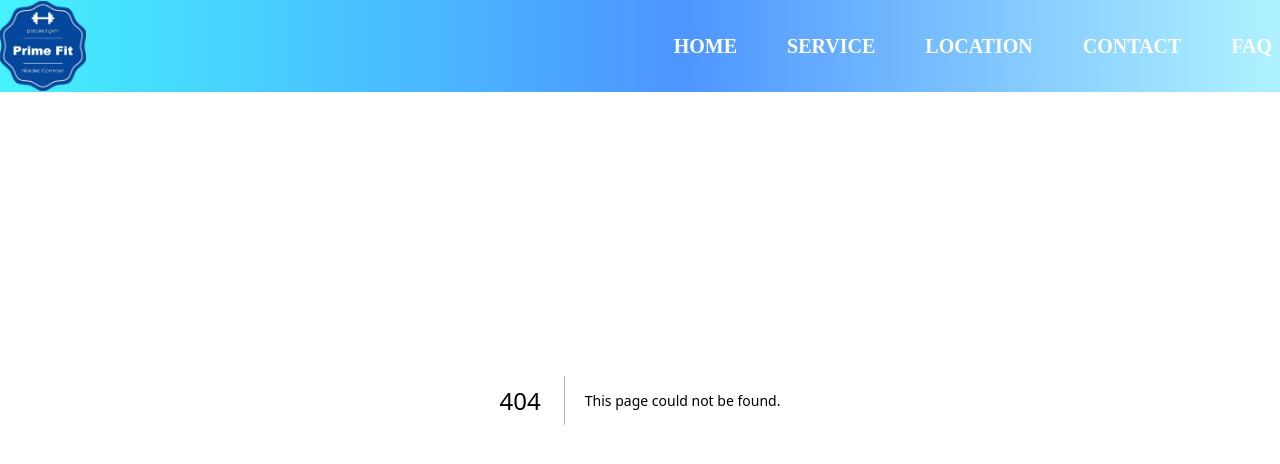
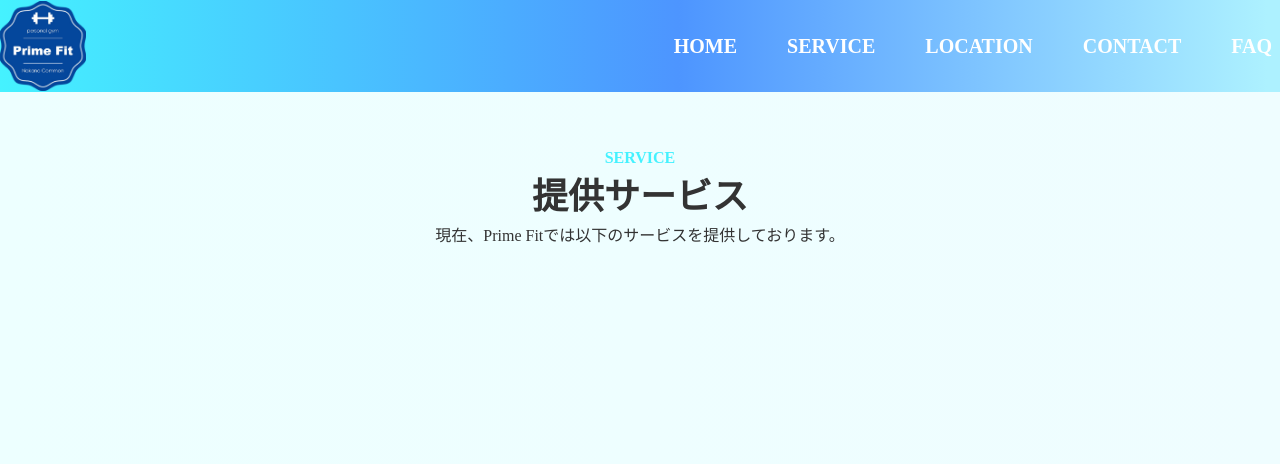
Before and after one commit to saitoshi/nakanoPrimeFit2, a Next.js app in the folder src/: page /service in a window 1280 px wide. Before the commit this address had no page. Shown: the top 464 px of the page. Built offline with nearby package versions, Linux system fonts and the light colour scheme.

Commit message:
issue-04: created service page

```diff
--- a/src/app/globals.css
+++ b/src/app/globals.css
@@ -173,6 +173,17 @@ body {
   padding: 0 40px;
   border-radius: 40px;
 }
+.pageContainer {
+  padding: 0 20px;
+}
+.pageContainer h2 {
+  padding: 54px 0 72px;
+  text-align: center;
+}
+
+.pageDescription {
+  text-align: center;
+}
 #serviceSectionContainer h2,
 #ownerSectionContainer h2,
 #locationSectionContainer h2 {
--- /dev/null
+++ b/src/app/service/page.tsx
@@ -0,0 +1,28 @@
+import type { Metadata } from "next";
+import { CSSProperties } from "react";
+export const metadata: Metadata = {
+  metadataBase: new URL("http://localhost:3000"),
+  title: "Prime Fit Gym 中野 | サービス",
+  keywords: "パーソナルトレーニング、中野、脱毛、トレーニング、",
+  openGraph: {
+    title: "Prime Fit Gym 中野 | サービス",
+    type: "website",
+    images: `/image/mainLogo.png`,
+  },
+};
+
+export default function Service() {
+  return (
+    <div>
+      <div className="pageContainer">
+        <h2>
+          <p className="subHeader">SERVICE</p>
+          <p className="mainHeader">提供サービス</p>
+          <p className="pageDescription">
+            現在、Prime Fitでは以下のサービスを提供しております。
+          </p>
+        </h2>
+      </div>
+    </div>
+  );
+}
```
Also changed, not shown: src/app/service/style.css (added).
